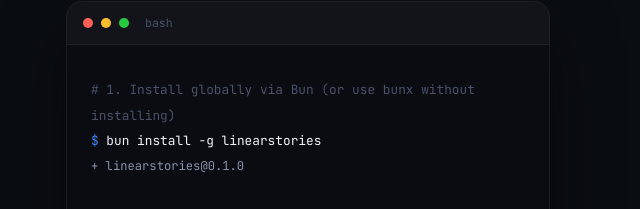
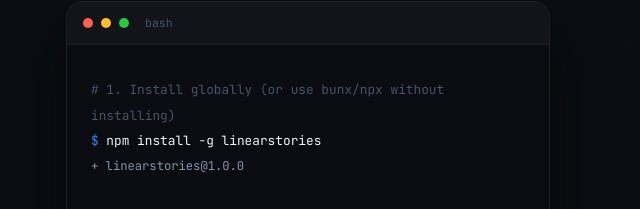
Before and after one commit to stackingturtles/linearstories, a website: page website/index.html in a window 1280 px wide. Shown: the part 4842-5051 px from the top of the page, 606-1246 px from the left. Drawn offline with Linux system fonts and the light colour scheme.

Commit message:
Update website install instructions to use npm

```diff
--- a/website/index.html
+++ b/website/index.html
@@ -385,7 +385,7 @@
         <h3>Cross-platform binaries</h3>
         <p>
           Pre-built binaries for macOS (Apple Silicon and Intel), Linux, and
-          Windows. Download and run, or install via <code style="font-family:var(--font-mono);font-size:0.9em;color:var(--accent-mid)">bun install -g linearstories</code>.
+          Windows. Download and run, or install via <code style="font-family:var(--font-mono);font-size:0.9em;color:var(--accent-mid)">npm install -g linearstories</code>.
         </p>
       </div>
 
@@ -554,12 +554,12 @@ email and password.
       </div>
       <div class="terminal-body">
         <span class="t-line">
-          <span class="t-comment"># 1. Install globally via Bun (or use bunx without installing)</span>
+          <span class="t-comment"># 1. Install globally (or use bunx/npx without installing)</span>
         </span>
         <span class="t-line">
-          <span class="t-prompt">$ </span><span class="t-cmd">bun install -g linearstories</span>
+          <span class="t-prompt">$ </span><span class="t-cmd">npm install -g linearstories</span>
         </span>
-        <span class="t-line t-out">+ linearstories@0.1.0</span>
+        <span class="t-line t-out">+ linearstories@1.0.0</span>
         <br />
 
         <span class="t-line">
```
